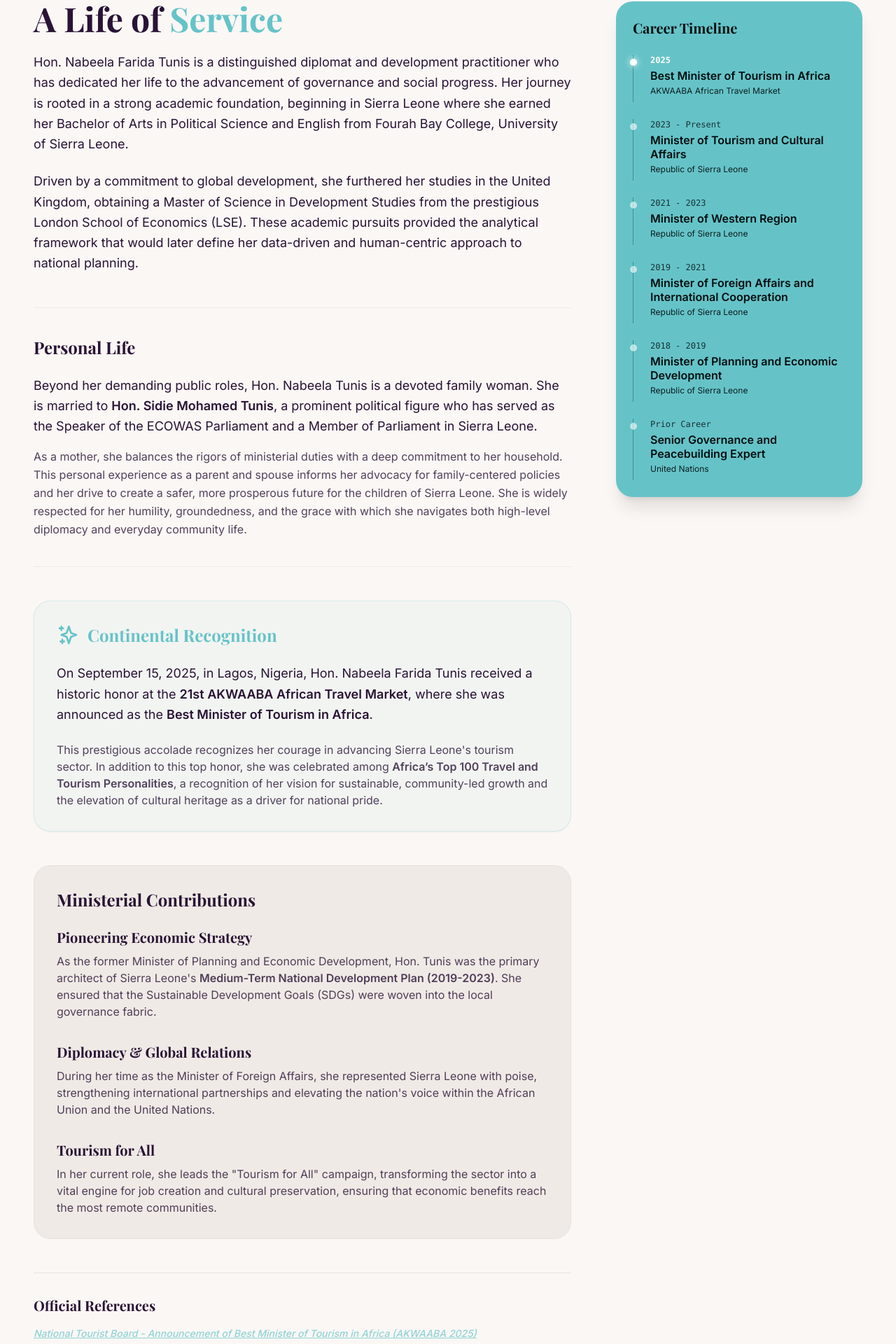
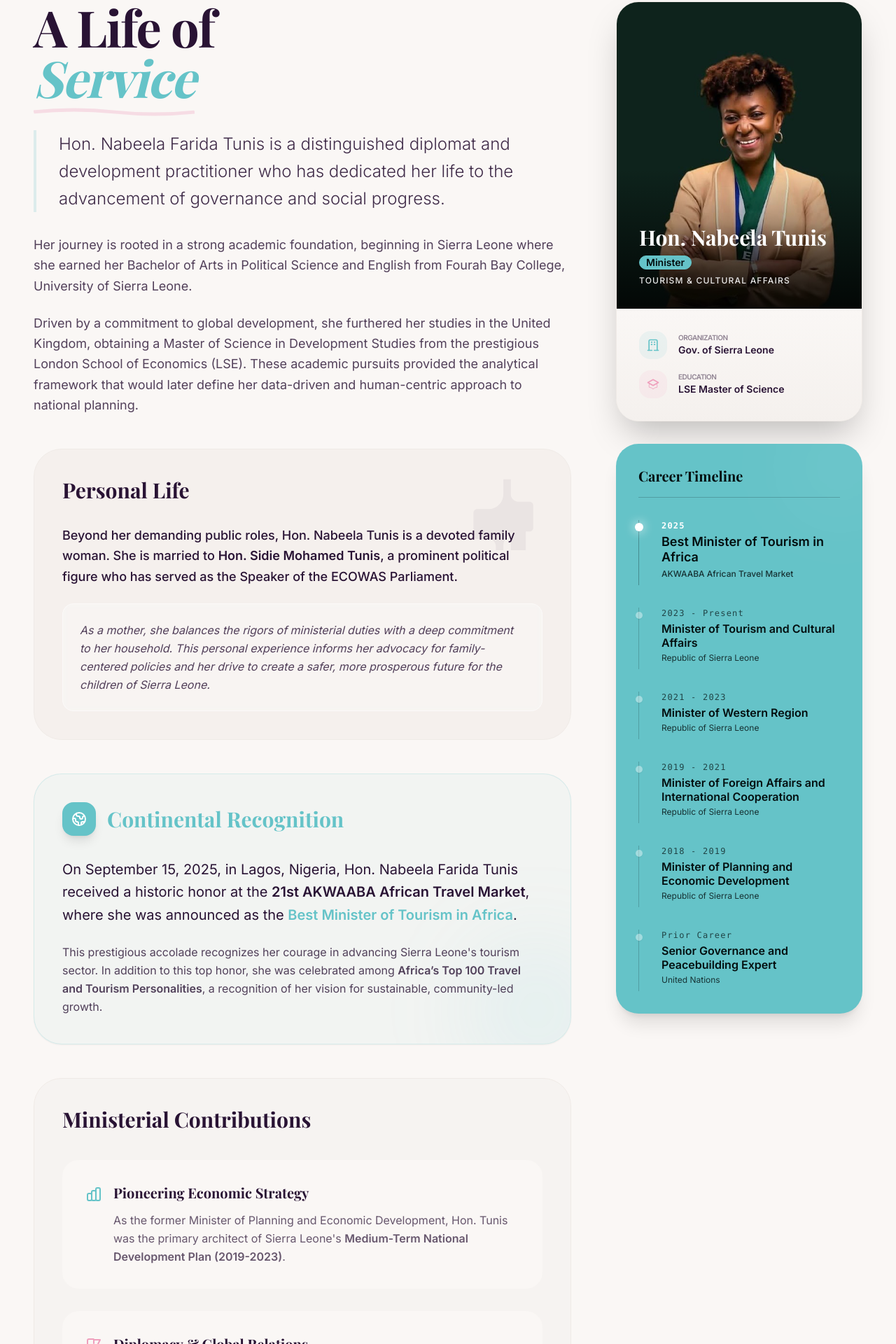
Before and after one commit to sajrob/NabeelaT, a React (Vite) app: page /biography in a window 1280 px wide. Shown: the part 133-2053 px from the top of the page at 70% size. Built offline with nearby package versions, Linux system fonts and the light colour scheme.

Commit message:
added profile pic and design changes to biography page

```diff
--- a/pages/Biography.tsx
+++ b/pages/Biography.tsx
@@ -19,122 +19,228 @@ const Biography: React.FC = () => {
         />
         <link rel="canonical" href="https://nabeelatunis.com/biography" />
       </Helmet>
-      <div className="grid lg:grid-cols-12 gap-16 items-start">
+
+      <div className="grid lg:grid-cols-12 gap-12 lg:gap-16 items-start">
+
+        {/* Sidebar: Profile Photo (Desktop) & Timeline */}
+        <div className="lg:col-span-4 space-y-8 lg:sticky lg:top-24 order-1 lg:order-2">
+          {/* Profile Card */}
+          <div className="relative group">
+            {/* Subtle glow effect behind card */}
+            <div className="absolute -inset-1 bg-gradient-to-br from-primary/30 to-accent/30 rounded-[2.5rem] blur-xl opacity-0 group-hover:opacity-60 transition duration-1000"></div>
+
+            <div className="relative bg-base-100 rounded-[2rem] overflow-hidden shadow-2xl border border-base-200">
+              {/* Image Section */}
+              <div className="aspect-[4/5] relative overflow-hidden bg-primary/5">
+                <img
+                  src="/nabeela_profile.jpg"
+                  alt="Hon. Nabeela Tunis"
+                  className="object-cover w-full h-full transition-transform duration-1000 group-hover:scale-105"
+                />
+
+                {/* Floating Badge */}
+                {/* <div className="absolute top-4 right-4 animate-bounce-slow">
+                  <div className="bg-white/90 backdrop-blur-md px-4 py-2 rounded-full shadow-lg border border-white/20 flex items-center gap-2">
+                    <span className="w-2 h-2 rounded-full bg-success"></span>
+                    <span className="text-[10px] font-bold uppercase tracking-widest text-base-content/80">Active Service</span>
+                  </div>
+                </div> */}
+
+                {/* Bottom Overlay with Title */}
+                <div className="absolute inset-x-0 bottom-0 bg-gradient-to-t from-black/80 via-black/40 to-transparent p-8 pt-20">
+                  <h2 className="text-white text-3xl font-bold serif mb-2">Hon. Nabeela Tunis</h2>
+                  <div className="flex flex-wrap gap-2">
+                    <span className="badge badge-primary font-bold">Minister</span>
+                    <span className="text-xs font-medium uppercase tracking-widest text-white/90 self-center">Tourism & Cultural Affairs</span>
+                  </div>
+                </div>
+              </div>
+
+              {/* Quick Info Section */}
+              <div className="p-8 bg-gradient-to-b from-base-100 to-base-200/50">
+                <div className="space-y-4">
+                  <div className="flex items-center gap-4 group/item">
+                    <div className="w-10 h-10 rounded-2xl bg-primary/10 flex items-center justify-center text-primary transition-colors group-hover/item:bg-primary group-hover/item:text-white">
+                      <svg className="w-5 h-5" fill="none" viewBox="0 0 24 24" stroke="currentColor"><path strokeLinecap="round" strokeLinejoin="round" strokeWidth="2" d="M19 21V5a2 2 0 00-2-2H7a2 2 0 00-2 2v16m14 0h2m-2 0h-5m-9 0H3m2 0h5M9 7h1m-1 4h1m4-4h1m-1 4h1" /></svg>
+                    </div>
+                    <div>
+                      <p className="text-[10px] uppercase font-bold tracking-tighter opacity-50">Organization</p>
+                      <p className="font-semibold text-sm">Gov. of Sierra Leone</p>
+                    </div>
+                  </div>
+                  <div className="flex items-center gap-4 group/item">
+                    <div className="w-10 h-10 rounded-2xl bg-secondary/10 flex items-center justify-center text-secondary transition-colors group-hover/item:bg-secondary group-hover/item:text-white">
+                      <svg className="w-5 h-5" fill="none" viewBox="0 0 24 24" stroke="currentColor"><path strokeLinecap="round" strokeLinejoin="round" strokeWidth="2" d="M12 14l9-5-9-5-9 5 9 5z" /><path d="M12 14l6.16-3.422a12.083 12.083 0 01.665 6.479A11.952 11.952 0 0012 20.055a11.952 11.952 0 00-6.824-2.998 12.078 12.078 0 01.665-6.479L12 14z" /></svg>
+                    </div>
+                    <div>
+                      <p className="text-[10px] uppercase font-bold tracking-tighter opacity-50">Education</p>
+                      <p className="font-semibold text-sm">LSE Master of Science</p>
+                    </div>
+                  </div>
+                </div>
+              </div>
+            </div>
+          </div>
+
+          {/* Career Timeline Card */}
+          <div className="bg-primary text-primary-content p-8 rounded-[2rem] shadow-xl relative overflow-hidden group">
+            <div className="absolute top-0 right-0 -mr-8 -mt-8 w-32 h-32 bg-white/10 rounded-full blur-3xl transition-transform duration-700 group-hover:scale-150"></div>
+            <h2 className="text-xl font-bold mb-8 serif relative z-10 border-b border-primary-content/20 pb-4">Career Timeline</h2>
+            <div className="space-y-8 relative z-10">
+              <div className="relative pl-8 border-l border-primary-content/30 pb-2">
+                <div className="absolute left-[-6px] top-1 w-3 h-3 rounded-full bg-white shadow-[0_0_15px_white]"></div>
+                <time className="block text-xs font-mono mb-1 text-white font-black tracking-widest uppercase">2025</time>
+                <h4 className="font-bold leading-tight mb-1 text-lg">Best Minister of Tourism in Africa</h4>
+                <p className="text-xs opacity-80 font-medium">AKWAABA African Travel Market</p>
+              </div>
+
+              {CAREER_HISTORY.map((milestone, index) => (
+                <div key={index} className="relative pl-8 border-l border-primary-content/20 pb-2">
+                  <div className="absolute left-[-5px] top-1.5 w-2.5 h-2.5 rounded-full bg-white/40 shadow-sm transition-all group-hover:bg-white/70"></div>
+                  <time className="block text-xs font-mono mb-1 opacity-70 tracking-widest">{milestone.year}</time>
+                  <h4 className="font-bold leading-tight mb-1">{milestone.role}</h4>
+                  <p className="text-xs opacity-80">{milestone.organization}</p>
+                </div>
+              ))}
+            </div>
+          </div>
+        </div>
 
         {/* Main Content Area */}
-        <div className="lg:col-span-8 space-y-12">
+        <div className="lg:col-span-8 space-y-12 order-2 lg:order-1">
           <section>
-            <h1 className="text-4xl md:text-5xl font-bold mb-6 serif">A Life of <span className="text-primary">Service</span></h1>
-            <p className="text-lg leading-relaxed mb-6">
-              Hon. Nabeela Farida Tunis is a distinguished diplomat and development practitioner who has dedicated her life to the advancement of governance and social progress. Her journey is rooted in a strong academic foundation, beginning in Sierra Leone where she earned her Bachelor of Arts in Political Science and English from Fourah Bay College, University of Sierra Leone.
+            <h1 className="text-5xl md:text-7xl font-bold mb-10 serif tracking-tight leading-tight">
+              A Life of <br />
+              <span className="text-primary italic relative"> Service
+                <svg className="absolute -bottom-2 left-0 w-full h-3 text-secondary/30" viewBox="0 0 100 10" preserveAspectRatio="none">
+                  <path d="M0 5 Q 25 0, 50 5 T 100 5" fill="none" stroke="currentColor" strokeWidth="4" />
+                </svg>
+              </span>
+            </h1>
+
+            <div className="prose prose-lg max-w-none">
+              <p className="text-2xl leading-relaxed mb-8 font-light text-base-content/90 border-l-4 border-primary/20 pl-8">
+                Hon. Nabeela Farida Tunis is a distinguished diplomat and development practitioner who has dedicated her life to the advancement of governance and social progress.
               </p>
-            <p className="text-lg leading-relaxed mb-6">
+
+              <p className="text-lg leading-relaxed mb-6 opacity-80">
+                Her journey is rooted in a strong academic foundation, beginning in Sierra Leone where she earned her Bachelor of Arts in Political Science and English from Fourah Bay College, University of Sierra Leone.
+              </p>
+
+              <p className="text-lg leading-relaxed mb-8 opacity-80">
                 Driven by a commitment to global development, she furthered her studies in the United Kingdom, obtaining a Master of Science in Development Studies from the prestigious London School of Economics (LSE). These academic pursuits provided the analytical framework that would later define her data-driven and human-centric approach to national planning.
               </p>
+            </div>
           </section>
 
           {/* Personal Life Section */}
-          <section className="border-y border-base-200 py-10">
-            <h2 className="text-2xl font-bold mb-6 serif">Personal Life</h2>
+          <section className="bg-base-200/50 p-10 rounded-[2.5rem] border border-base-200 relative overflow-hidden">
+            <div className="absolute top-0 right-0 p-8 opacity-5">
+              <svg className="w-32 h-32" fill="currentColor" viewBox="0 0 24 24"><path d="M14.017 21L14.017 18C14.017 16.8954 14.9124 16 16.017 16H19.017C19.5693 16 20.017 15.5523 20.017 15V9C20.017 8.44772 19.5693 8 19.017 8H16.017C14.9124 8 14.017 7.10457 14.017 6V3L14.017 2H12.017V3L12.017 6C12.017 8.20914 10.2261 10 8.017 10H5.017C4.46472 10 4.017 10.4477 4.017 11V17C4.017 17.5523 4.46472 18 5.017 18H8.017C9.12157 18 10.017 18.8954 10.017 20V21H12.017V20C12.017 17.7909 13.8079 16 16.017 16H18.017V21H14.017Z" /></svg>
+            </div>
+
+            <h2 className="text-3xl font-bold mb-8 serif">Personal Life</h2>
             <div className="flex flex-col md:flex-row gap-8 items-center">
               <div className="flex-1">
-                <p className="text-lg leading-relaxed mb-4">
-                  Beyond her demanding public roles, Hon. Nabeela Tunis is a devoted family woman. She is married to <strong>Hon. Sidie Mohamed Tunis</strong>, a prominent political figure who has served as the Speaker of the ECOWAS Parliament and a Member of Parliament in Sierra Leone.
+                <p className="text-lg leading-relaxed mb-6 font-medium">
+                  Beyond her demanding public roles, Hon. Nabeela Tunis is a devoted family woman. She is married to <strong>Hon. Sidie Mohamed Tunis</strong>, a prominent political figure who has served as the Speaker of the ECOWAS Parliament.
                 </p>
-                <p className="opacity-80 leading-relaxed">
-                  As a mother, she balances the rigors of ministerial duties with a deep commitment to her household. This personal experience as a parent and spouse informs her advocacy for family-centered policies and her drive to create a safer, more prosperous future for the children of Sierra Leone. She is widely respected for her humility, groundedness, and the grace with which she navigates both high-level diplomacy and everyday community life.
+                <div className="p-6 bg-white/40 backdrop-blur-sm rounded-2xl border border-white/40">
+                  <p className="opacity-80 leading-relaxed italic">
+                    As a mother, she balances the rigors of ministerial duties with a deep commitment to her household. This personal experience informs her advocacy for family-centered policies and her drive to create a safer, more prosperous future for the children of Sierra Leone.
                   </p>
+                </div>
               </div>
             </div>
           </section>
 
           {/* International Recognition Highlight */}
-          <section className="bg-primary/5 p-8 rounded-3xl border border-primary/20 shadow-sm">
-            <h2 className="text-2xl font-bold mb-6 serif text-primary flex items-center gap-3">
-              <svg xmlns="http://www.w3.org/2000/svg" className="h-8 w-8" fill="none" viewBox="0 0 24 24" stroke="currentColor">
-                <path strokeLinecap="round" strokeLinejoin="round" strokeWidth="2" d="M5 3v4M3 5h4M6 17v4m-2-2h4m5-16l2.286 6.857L21 12l-5.714 2.143L13 21l-2.286-6.857L5 12l5.714-2.143L13 3z" />
+          <section className="bg-primary/5 p-10 rounded-[2.5rem] border border-primary/20 shadow-sm relative group overflow-hidden">
+            <div className="absolute -bottom-12 -right-12 w-48 h-48 bg-primary/10 rounded-full blur-3xl group-hover:bg-primary/20 transition-all duration-700"></div>
+
+            <h2 className="text-3xl font-bold mb-8 serif text-primary flex items-center gap-4">
+              <div className="w-12 h-12 rounded-2xl bg-primary text-white flex items-center justify-center shadow-lg">
+                <svg xmlns="http://www.w3.org/2000/svg" className="h-6 w-6" fill="none" viewBox="0 0 24 24" stroke="currentColor">
+                  <path strokeLinecap="round" strokeLinejoin="round" strokeWidth="2" d="M3.055 11H5a2 2 0 012 2v1a2 2 0 002 2 2 2 0 012 2v2.945M8 3.935V5.5A2.5 2.5 0 0010.5 8h.5a2 2 0 012 2 2 2 0 104 0 2 2 0 012-2h1.064M15 20.488V18a2 2 0 012-2h3.064M21 12a9 9 0 11-18 0 9 9 0 0118 0z" />
                 </svg>
+              </div>
               Continental Recognition
             </h2>
-            <div className="space-y-6">
-              <p className="text-lg leading-relaxed">
-                On September 15, 2025, in Lagos, Nigeria, Hon. Nabeela Farida Tunis received a historic honor at the <strong>21st AKWAABA African Travel Market</strong>, where she was announced as the <strong>Best Minister of Tourism in Africa</strong>.
+
+            <div className="space-y-6 relative z-10">
+              <p className="text-xl leading-relaxed">
+                On September 15, 2025, in Lagos, Nigeria, Hon. Nabeela Farida Tunis received a historic honor at the <strong>21st AKWAABA African Travel Market</strong>, where she was announced as the <span className="text-primary font-bold">Best Minister of Tourism in Africa</span>.
               </p>
-              <p className="opacity-80">
-                This prestigious accolade recognizes her courage in advancing Sierra Leone's tourism sector. In addition to this top honor, she was celebrated among <strong>Africa’s Top 100 Travel and Tourism Personalities</strong>, a recognition of her vision for sustainable, community-led growth and the elevation of cultural heritage as a driver for national pride.
+              <p className="opacity-80 leading-relaxed">
+                This prestigious accolade recognizes her courage in advancing Sierra Leone's tourism sector. In addition to this top honor, she was celebrated among <strong>Africa’s Top 100 Travel and Tourism Personalities</strong>, a recognition of her vision for sustainable, community-led growth.
               </p>
             </div>
           </section>
 
-          <section className="bg-base-200 p-8 rounded-3xl border border-base-300">
-            <h2 className="text-2xl font-bold mb-6 serif">Ministerial Contributions</h2>
-            <div className="space-y-8">
+          <section className="bg-base-200/30 p-10 rounded-[2.5rem] border border-base-200">
+            <h2 className="text-3xl font-bold mb-10 serif">Ministerial Contributions</h2>
+            <div className="grid md:grid-cols-1 gap-8">
+              <div className="group bg-base-100 p-8 rounded-3xl border border-transparent hover:border-primary/20 hover:shadow-xl transition-all duration-300">
+                <div className="flex items-start gap-4">
+                  <div className="text-primary mt-1">
+                    <svg className="w-6 h-6" fill="none" viewBox="0 0 24 24" stroke="currentColor"><path strokeLinecap="round" strokeLinejoin="round" strokeWidth="2" d="M9 19v-6a2 2 0 00-2-2H5a2 2 0 00-2 2v6a2 2 0 002 2h2a2 2 0 002-2zm0 0V9a2 2 0 012-2h2a2 2 0 012 2v10m-6 0a2 2 0 002 2h2a2 2 0 002-2m0 0V5a2 2 0 012-2h2a2 2 0 012 2v14a2 2 0 01-2 2h-2a2 2 0 01-2-2z" /></svg>
+                  </div>
                   <div>
-                <h3 className="text-xl font-bold mb-2">Pioneering Economic Strategy</h3>
-                <p className="opacity-80">
-                  As the former Minister of Planning and Economic Development, Hon. Tunis was the primary architect of Sierra Leone's <strong>Medium-Term National Development Plan (2019-2023)</strong>. She ensured that the Sustainable Development Goals (SDGs) were woven into the local governance fabric.
+                    <h3 className="text-xl font-bold mb-3 group-hover:text-primary transition-colors">Pioneering Economic Strategy</h3>
+                    <p className="opacity-70 leading-relaxed">
+                      As the former Minister of Planning and Economic Development, Hon. Tunis was the primary architect of Sierra Leone's <strong>Medium-Term National Development Plan (2019-2023)</strong>.
                     </p>
                   </div>
+                </div>
+              </div>
+
+              <div className="group bg-base-100 p-8 rounded-3xl border border-transparent hover:border-secondary/20 hover:shadow-xl transition-all duration-300">
+                <div className="flex items-start gap-4">
+                  <div className="text-secondary mt-1">
+                    <svg className="w-6 h-6" fill="none" viewBox="0 0 24 24" stroke="currentColor"><path strokeLinecap="round" strokeLinejoin="round" strokeWidth="2" d="M3 21v-4m0 0V5a2 2 0 012-2h6.5l1 1H21l-3 6 3 6h-8.5l-1-1H5a2 2 0 00-2 2zm9-13.5V9" /></svg>
+                  </div>
                   <div>
-                <h3 className="text-xl font-bold mb-2">Diplomacy & Global Relations</h3>
-                <p className="opacity-80">
-                  During her time as the Minister of Foreign Affairs, she represented Sierra Leone with poise, strengthening international partnerships and elevating the nation's voice within the African Union and the United Nations.
+                    <h3 className="text-xl font-bold mb-3 group-hover:text-secondary transition-colors">Diplomacy & Global Relations</h3>
+                    <p className="opacity-70 leading-relaxed">
+                      During her time as the Minister of Foreign Affairs, she represented Sierra Leone with poise, strengthening international partnerships and elevating the nation's voice globally.
                     </p>
                   </div>
+                </div>
+              </div>
+
+              <div className="group bg-base-100 p-8 rounded-3xl border border-transparent hover:border-accent/20 hover:shadow-xl transition-all duration-300">
+                <div className="flex items-start gap-4">
+                  <div className="text-accent mt-1">
+                    <svg className="w-6 h-6" fill="none" viewBox="0 0 24 24" stroke="currentColor"><path strokeLinecap="round" strokeLinejoin="round" strokeWidth="2" d="M17.657 16.657L13.414 20.9a1.998 1.998 0 01-2.827 0l-4.244-4.243a8 8 0 1111.314 0z" /><path strokeLinecap="round" strokeLinejoin="round" strokeWidth="2" d="M15 11a3 3 0 11-6 0 3 3 0 016 0z" /></svg>
+                  </div>
                   <div>
-                <h3 className="text-xl font-bold mb-2">Tourism for All</h3>
-                <p className="opacity-80">
-                  In her current role, she leads the "Tourism for All" campaign, transforming the sector into a vital engine for job creation and cultural preservation, ensuring that economic benefits reach the most remote communities.
+                    <h3 className="text-xl font-bold mb-3 group-hover:text-accent transition-colors">Tourism for All</h3>
+                    <p className="opacity-70 leading-relaxed">
+                      In her current role, she leads the "Tourism for All" campaign, transforming the sector into a vital engine for job creation and cultural preservation.
                     </p>
+                  </div>
+                </div>
               </div>
             </div>
           </section>
 
-          <section className="pt-8 border-t border-base-300">
-            <h2 className="text-xl font-bold mb-4 serif">Official References</h2>
-            <ul className="space-y-3 text-sm italic opacity-70">
-              <li>
-                <a href="https://www.facebook.com/sierraleonenationaltouristboard/videos/nabeela-farida-tunis-announced-best-minister-of-tourism-in-africa-at-akwaaba-202/3806161809684730/" target="_blank" rel="noopener noreferrer" className="link link-primary flex items-center gap-2 text-primary font-medium">
-                  National Tourist Board - Announcement of Best Minister of Tourism in Africa (AKWAABA 2025)
+          <footer className="pt-12 border-t border-base-300">
+            <h2 className="text-sm font-bold mb-6 uppercase tracking-widest opacity-50">Official References</h2>
+            <div className="grid sm:grid-cols-1 md:grid-cols-2 lg:grid-cols-3 gap-6">
+              <a href="https://www.facebook.com/sierraleonenationaltouristboard/videos/nabeela-farida-tunis-announced-best-minister-of-tourism-in-africa-at-akwaaba-202/3806161809684730/" target="_blank" rel="noopener noreferrer" className="p-4 bg-base-200 rounded-2xl hover:bg-primary/10 transition-colors group">
+                <span className="text-xs font-bold text-primary group-hover:underline block mb-2">AKWAABA 2025</span>
+                <span className="text-sm opacity-70">Announcement of Best Minister of Tourism</span>
               </a>
-              </li>
-              <li>
-                <a href="https://tourism.gov.sl/minister-of-tourism" target="_blank" rel="noopener noreferrer" className="link link-primary flex items-center gap-2">
-                  Official Profile - Ministry of Tourism and Cultural Affairs
+              <a href="https://tourism.gov.sl/minister-of-tourism" target="_blank" rel="noopener noreferrer" className="p-4 bg-base-200 rounded-2xl hover:bg-primary/10 transition-colors group">
+                <span className="text-xs font-bold text-primary group-hover:underline block mb-2">Gov Profile</span>
+                <span className="text-sm opacity-70">Ministry of Tourism & Cutural Affairs</span>
               </a>
-              </li>
-              <li>
-                <a href="https://moped.gov.sl/" target="_blank" rel="noopener noreferrer" className="link link-primary flex items-center gap-2">
-                  Ministry of Planning and Economic Development Archive
+              <a href="https://moped.gov.sl/" target="_blank" rel="noopener noreferrer" className="p-4 bg-base-200 rounded-2xl hover:bg-primary/10 transition-colors group">
+                <span className="text-xs font-bold text-primary group-hover:underline block mb-2">Economic Strategy</span>
+                <span className="text-sm opacity-70">National Development Plan Archive</span>
               </a>
-              </li>
-            </ul>
-          </section>
             </div>
-
-        {/* Sidebar: Timeline */}
-        <div className="lg:col-span-4 space-y-8 sticky top-24">
-          {/* Career Timeline Card */}
-          <div className="bg-primary text-primary-content p-6 rounded-3xl shadow-xl">
-            <h2 className="text-xl font-bold mb-6 serif">Career Timeline</h2>
-            <div className="space-y-6">
-              <div className="relative pl-6 border-l border-primary-content/30 pb-2">
-                <div className="absolute left-[-5px] top-1.5 w-2.5 h-2.5 rounded-full bg-white shadow-[0_0_10px_white]"></div>
-                <time className="block text-xs font-mono mb-1 text-white font-bold">2025</time>
-                <h4 className="font-bold leading-tight mb-1">Best Minister of Tourism in Africa</h4>
-                <p className="text-xs opacity-90">AKWAABA African Travel Market</p>
-              </div>
-
-              {CAREER_HISTORY.map((milestone, index) => (
-                <div key={index} className="relative pl-6 border-l border-primary-content/30 pb-2">
-                  <div className="absolute left-[-5px] top-1.5 w-2.5 h-2.5 rounded-full bg-white shadow-sm opacity-60"></div>
-                  <time className="block text-xs font-mono mb-1 opacity-80">{milestone.year}</time>
-                  <h4 className="font-bold leading-tight mb-1">{milestone.role}</h4>
-                  <p className="text-xs opacity-90">{milestone.organization}</p>
-                </div>
-              ))}
-            </div>
-          </div>
+          </footer>
         </div>
 
       </div>
```
Also changed, not shown: public/nabeela_profile.jpg (added). Lines whose indentation alone changed are shown as unchanged.
